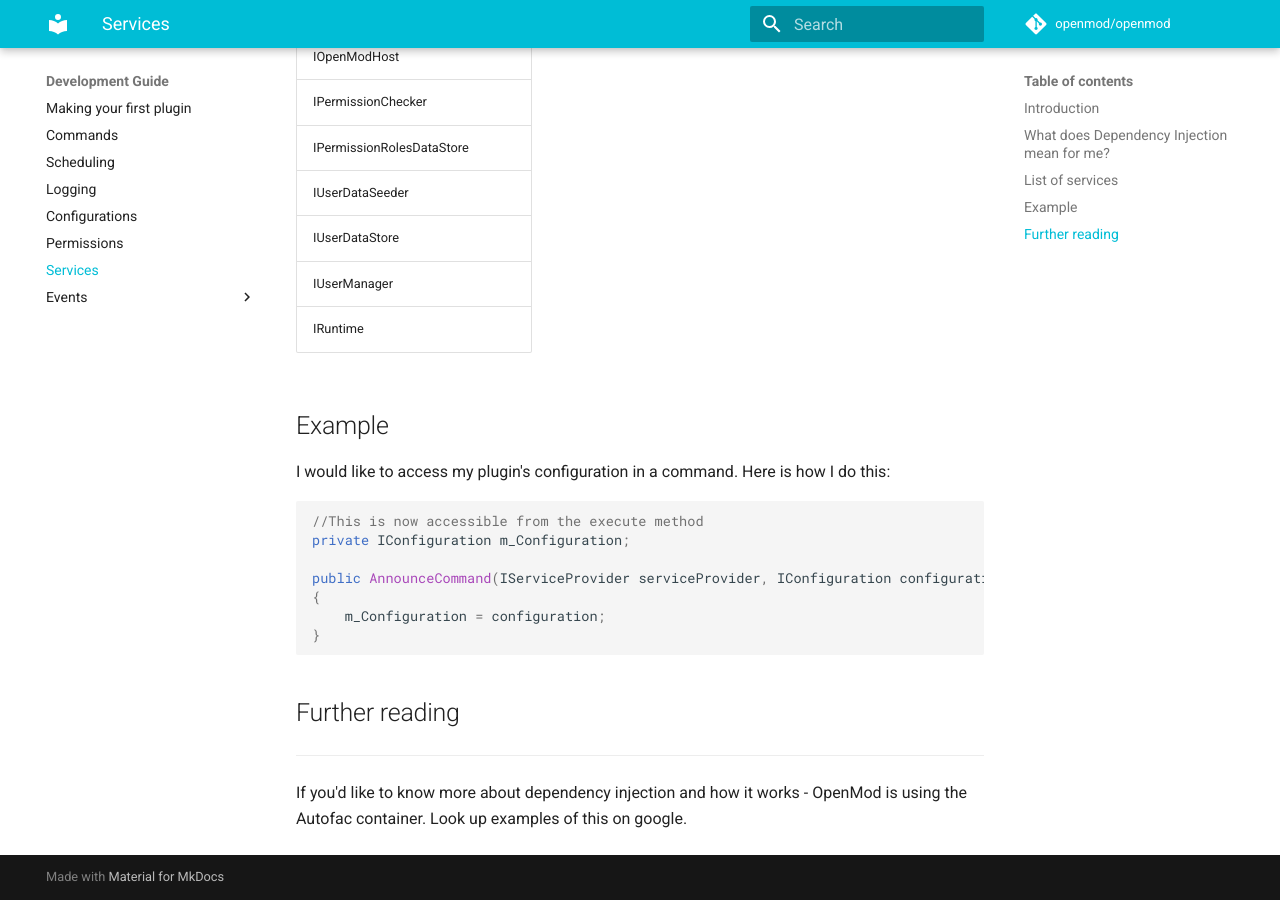
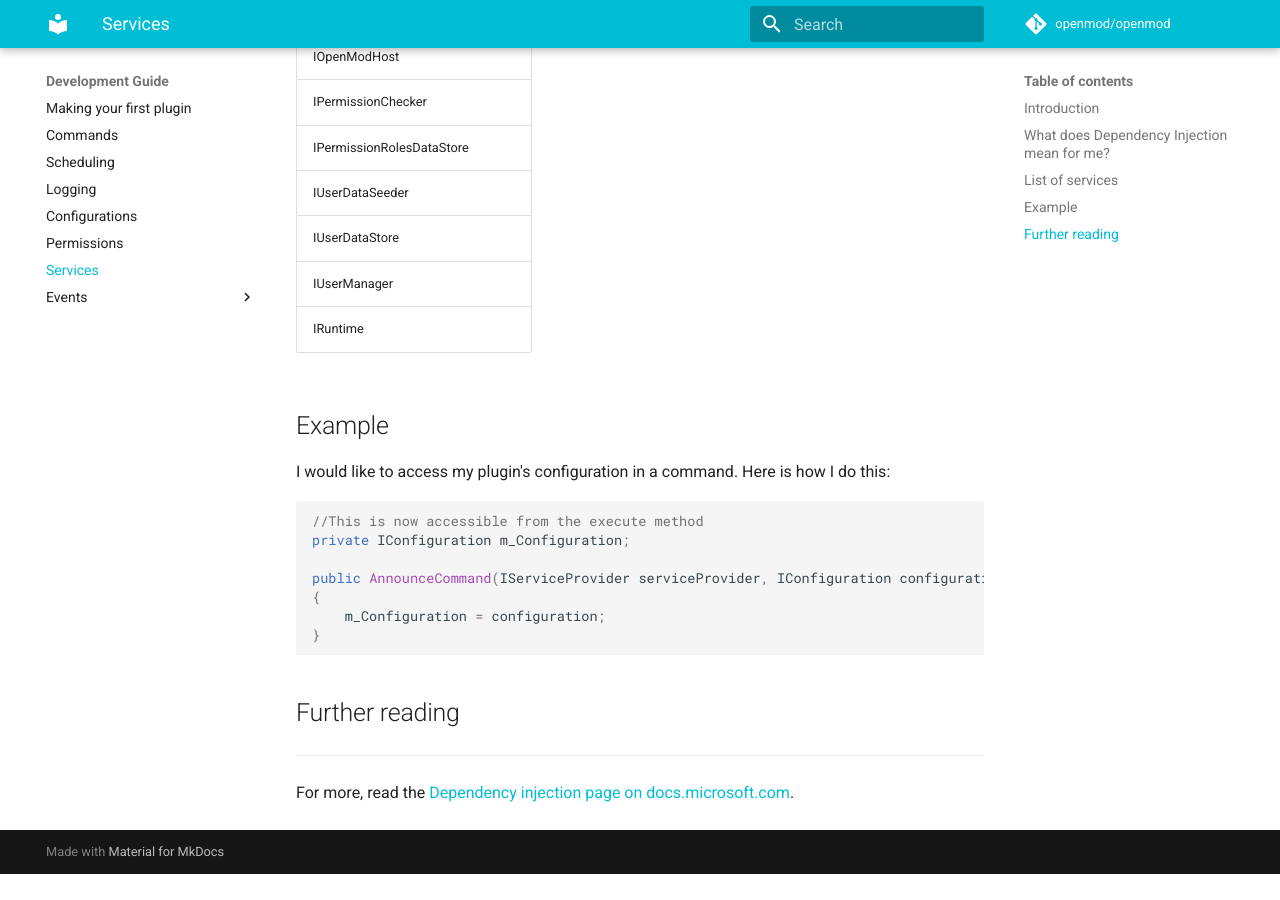
Before and after one commit to openmod/openmod-docs, an MkDocs documentation site: the page built from content/development-guide/services.md, in a window 1280 px wide and 900 px high, scrolled down 1073 px. Built offline with MkDocs 1.6.1 and Material for MkDocs 9.7.7, drawn with Linux system fonts in a browser that asks for light colours; comment, search, counter and statistics services are not loaded; old or Windows-style settings are respelled for this version of MkDocs; after the commit the page ends 1947 px from its top, so only the background shows below that.

Commit message:
Ok can we be done now git

```diff
--- a/content/development-guide/services.md
+++ b/content/development-guide/services.md
@@ -49,4 +49,4 @@ public AnnounceCommand(IServiceProvider serviceProvider, IConfiguration configur
 
 ## Further reading
 ****
-If you'd like to know more about dependency injection and how it works - OpenMod is using the Autofac container. Look up examples of this on google.
+For more, read the [Dependency injection page on docs.microsoft.com](https://docs.microsoft.com/en-us/aspnet/core/fundamentals/dependency-injection).
```
